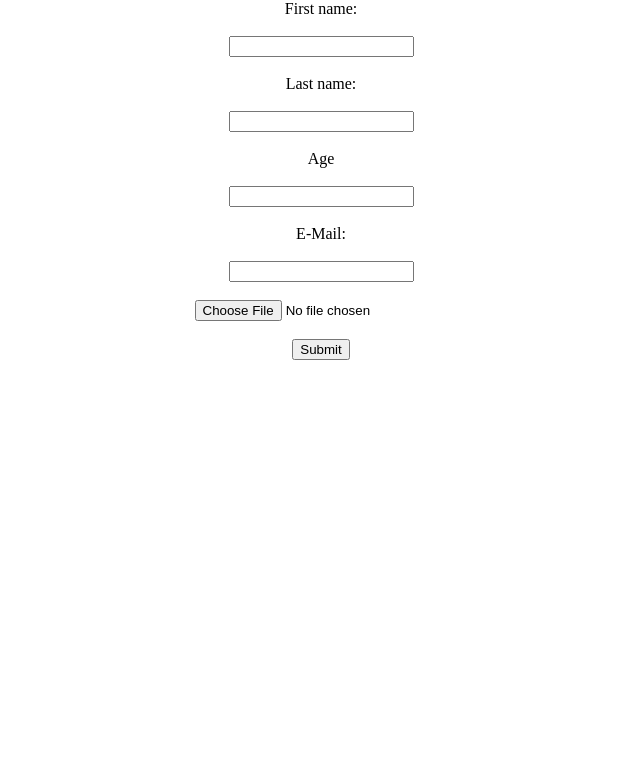
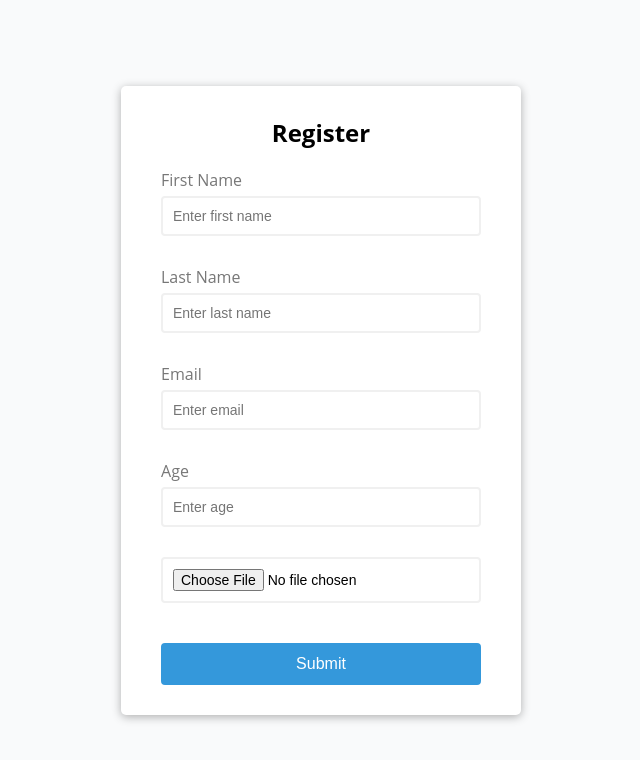
Before and after one commit to diggu13/Form-Data, a website: page frontend/form.html in a window 1280 px wide. Shown: the whole page, without its empty margins (319-959 px from the left). Drawn offline with Linux system fonts and the light colour scheme.

Commit message:
email duplicacy done

```diff
--- a/frontend/form.html
+++ b/frontend/form.html
@@ -10,42 +10,220 @@
             margin: 0;
             padding: 0;
         }
-        form{
+        @import url('https://fonts.googleapis.com/css?family=Open+Sans&display=swap');
+
+:root {
+  --success-color: #2ecc71;
+  --error-color: #e74c3c;
+}
+
+* {
+  box-sizing: border-box;
+}
+
+body {
+  background-color: #f9fafb;
+  font-family: 'Open Sans', sans-serif;
   display: flex;
-            flex-direction: column;
   align-items: center;
   justify-content: center;
-            margin: auto 0;
+  min-height: 100vh;
+  margin: 0;
+}
+
+.container {
+  background-color: #fff;
+  border-radius: 5px;
+  box-shadow: 0 2px 10px rgba(0, 0, 0, 0.3);
+  width: 400px;
+}
+
+h2 {
+  text-align: center;
+  margin: 0 0 20px;
+}
+
+.form {
+  padding: 30px 40px;
+}
+
+.form-control {
+  margin-bottom: 10px;
+  padding-bottom: 20px;
+  position: relative;
+}
+
+.form-control label {
+  color: #777;
+  display: block;
+  margin-bottom: 5px;
+}
+
+.form-control input {
+  border: 2px solid #f0f0f0;
+  border-radius: 4px;
+  display: block;
+  width: 100%;
+  padding: 10px;
+  font-size: 14px;
+}
+
+.form-control input:focus {
+  outline: 0;
+  border-color: #777;
+}
+
+.form-control.success input {
+  border-color: var(--success-color);
+}
+
+.form-control.error input {
+  border-color: var(--error-color);
+}
+
+.form-control small {
+  color: var(--error-color);
+  position: absolute;
+  bottom: 0;
+  left: 0;
+  visibility: hidden;
+}
+
+.form-control.error small {
+  visibility: visible;
+}
+
+.form button {
+  cursor: pointer;
+  background-color: #3498db;
+  border: 2px solid #3498db;
+  border-radius: 4px;
+  color: #fff;
+  display: block;
+  font-size: 16px;
+  padding: 10px;
+  margin-top: 20px;
+  width: 100%;
 }
     </style>
 </head>
 <body>
-    <form action="http://localhost:3000/" method="POST">
-        <label for="fname">First name:</label><br>
-        <input type="text" id="fname" name="fname" value=""><br>
-        <label for="lname">Last name:</label><br>
-        <input type="text" id="lname" name="lname" value=""><br>
-        <label for="Age">Age</label><br>
-        <input type="text" id="age" name="age" value=""><br>
-        <label for="email">E-Mail:</label><br>
-        <input type="email" id="email" name="email" value=""><br>
-        <input type="file" id="file" name="file" required accept=".jpg,.png"/><br>
-        <input class="submit" type="submit" value="Submit">
+    <!DOCTYPE html>
+    <html lang="en">
+      <head>
+        <meta charset="UTF-8" />
+        <meta name="viewport" content="width=device-width, initial-scale=1.0" />
+        <meta http-equiv="X-UA-Compatible" content="ie=edge" />
+        <title>Form Validator</title>
+      </head>
+      <body>
+        <div class="container">
+          <form action="http://localhost:3000/" enctype="multipart/form-data" id="form" class="form">
+            <h2>Register</h2>
+            <div class="form-control">
+              <label for="fname">First Name</label>
+              <input type="text" id="fname" placeholder="Enter first name" />
+              <small>Error message</small>
+            </div>
+            <div class="form-control">
+                <label for="fname">Last Name</label>
+                <input type="text" id="lname" placeholder="Enter last name" />
+                <small>Error message</small>
+            </div>
+            <div class="form-control">
+              <label for="email">Email</label>
+              <input type="text" id="email" placeholder="Enter email" />
+              <small>Error message</small>
+            </div>
+            <div class="form-control">
+                <label for="age">Age</label>
+                <input type="number" id="age" placeholder="Enter age" />
+                <small>Error message</small>
+              </div>
+              <div class="form-control">
+                <input accept=".jpeg,.jgg,.png" type="file" id="file"/>
+              </div>
+            <button type="submit">Submit</button>
           </form>
+        </div>
+
+      </body>
+    </html>
     <script>
-        const submit = document.querySelector('.submit');
-        const fname = document.querySelector('#fname');
-        const lname = document.querySelector('#lname');
-        const email = document.querySelector('#email');
-        const age = document.querySelector('#age')
+const form = document.getElementById('form');
+const fname = document.getElementById('fname');
+const email = document.getElementById('email');
+const lname = document.getElementById('lname');
 
+// Show input error message
+function showError(input, message) {
+  const formControl = input.parentElement;
+  formControl.className = 'form-control error';
+  const small = formControl.querySelector('small');
+  small.innerText = message;
+}
 
-        submit.addEventListener('click', async function(e){
+// Show success outline
+function showSuccess(input) {
+  const formControl = input.parentElement;
+  formControl.className = 'form-control success';
+}
+
+// Check email is valid
+function checkEmail(input) {
+  const re = /^(([^<>()\[\]\\.,;:\s@"]+(\.[^<>()\[\]\\.,;:\s@"]+)*)|(".+"))@((\[[0-9]{1,3}\.[0-9]{1,3}\.[0-9]{1,3}\.[0-9]{1,3}\])|(([a-zA-Z\-0-9]+\.)+[a-zA-Z]{2,}))$/;
+  if (re.test(input.value.trim())) {
+    showSuccess(input);
+  }else {
+    showError(input, 'Email is not valid');
+  }
+}
+
+// Check required fields
+function checkRequired(inputArr) {
+  inputArr.forEach(function(input) {
+    if (input.value.trim() === '') {
+      showError(input, `${getFieldName(input)} is required`);
+    } else {
+      showSuccess(input);
+    }
+  });
+}
+
+// Check input length
+function checkLength(input, min, max) {
+  if (input.value.length < min) {
+    showError(
+      input,
+      `${getFieldName(input)} must be at least ${min} characters`
+    );
+  } else if (input.value.length > max) {
+    showError(
+      input,
+      `${getFieldName(input)} must be less than ${max} characters`
+    );
+  } else {
+    showSuccess(input);
+  }
+}
+
+// Get fieldname
+function getFieldName(input) {
+  return input.id.charAt(0).toUpperCase() + input.id.slice(1);
+}
+
+// Event listeners
+form.addEventListener('submit', async function(e) {
   e.preventDefault();
+  checkRequired([fname, email]);
+  checkLength(fname, 3, 15);
+  checkLength(lname, 3, 15);
+  checkEmail(email);
   let fd = new FormData
             if(fname.value ==='' && lname.value==='' && email.value === ''){
-                alert('add inputs')
-            }else{
+             return alert('add inputs')
+            }
+            else{
                 fd.append('file',file.files[0])
                 fd.append('first_name', fname.value)
                 fd.append('last_name',lname.value)
@@ -67,8 +245,7 @@
                 console.log(data)
             })
             .catch(console.warn)
-        })
-
+});
     </script>
 </body>
 </html>
```
Also changed, not shown: frontend/users.html (+0 -4 lines), index.js (+14 -11 lines), validation.js (added). Lines whose indentation alone changed are shown as unchanged.
